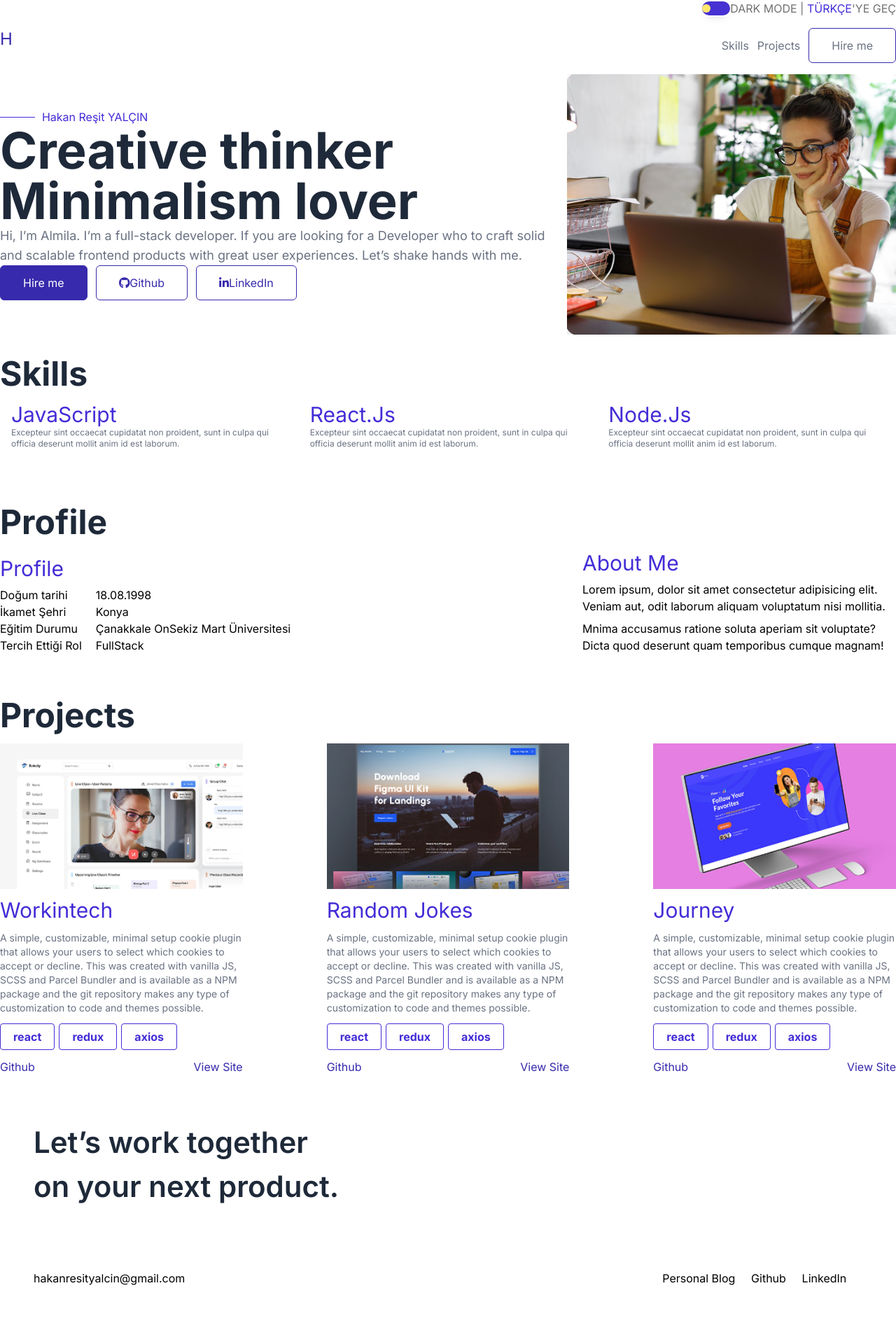
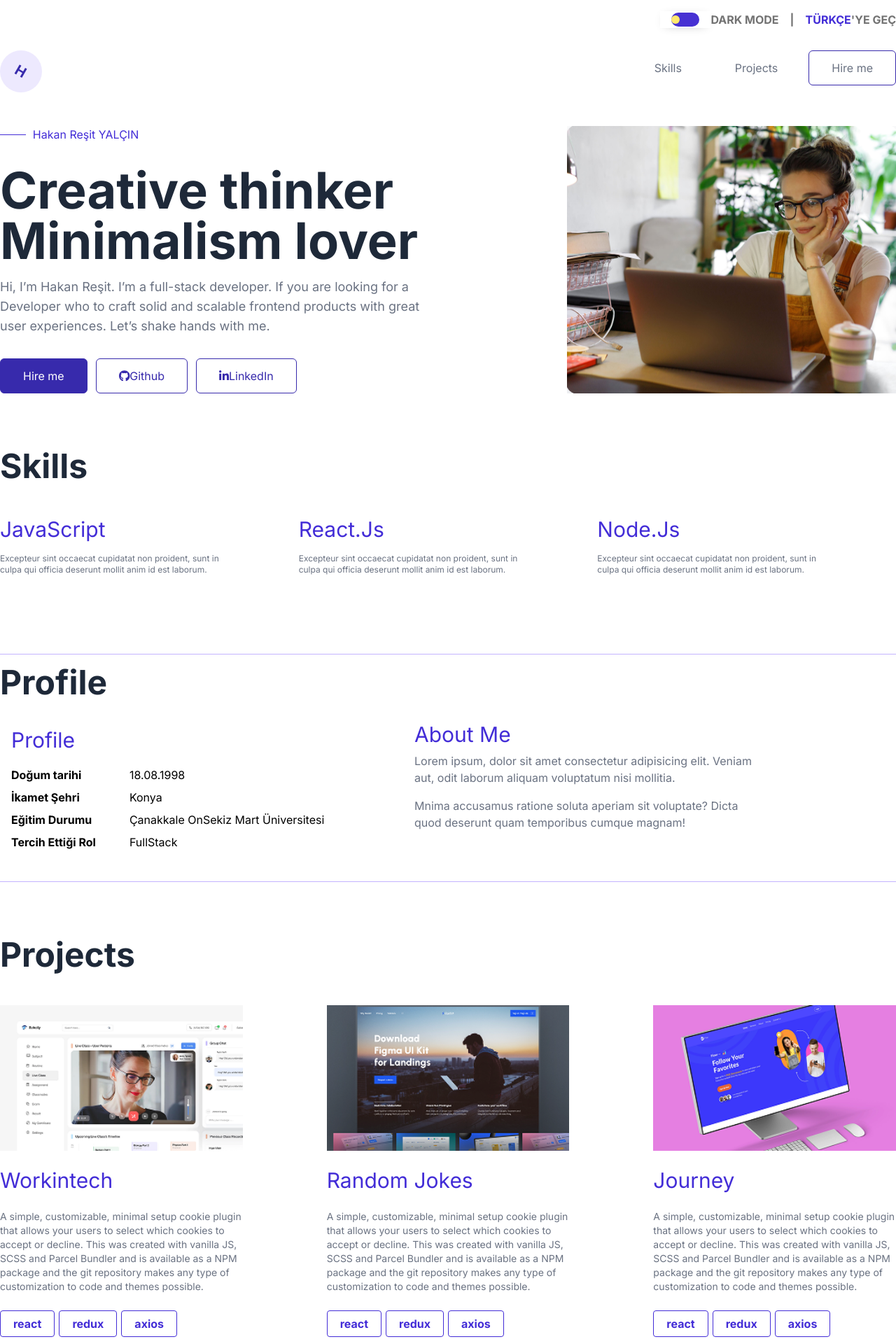
Before and after one commit to hakanry/portfolio-challange, a React (Vite) app: page / in a window 1280 px wide. Shown: the top 1920 px of the page at 70% size. Before the commit the page ends 1886 px from the top, so only its background shows below. Built offline with nearby package versions, Linux system fonts and the light colour scheme.

Commit message:
light-mode ended

```diff
--- a/src/components/Footer.jsx
+++ b/src/components/Footer.jsx
@@ -7,10 +7,24 @@ function Footer() {
         Let’s work together on your next product.
       </h1>
       <nav className="flex justify-around">
-        <a className="grow-30">hakanresityalcin@gmail.com</a>
-        <a className="grow-1">Personal Blog</a>
-        <a className="grow-1">Github</a>
-        <a className="grow-1">LinkedIn</a>
+        <a className="grow-30  text-rose-800 underline font-bold " href="#">
+          👉 hakanresityalcin@gmail.com
+        </a>
+        <a className="grow-1 text-gray-950" href="/">
+          Personal Blog
+        </a>
+        <a
+          className="grow-1 text-emerald-500"
+          href="https://github.com/hakanry"
+        >
+          Github
+        </a>
+        <a
+          className="grow-1 text-sky-600"
+          href="https://www.linkedin.com/in/hakan-re%C5%9Fit-yal%C3%A7%C4%B1n-5207b4243/"
+        >
+          LinkedIn
+        </a>
       </nav>
     </div>
   );
--- a/src/components/Header.jsx
+++ b/src/components/Header.jsx
@@ -2,15 +2,17 @@ export default function Header() {
   return (
     <>
       <div className="flex justify-between py-4">
-        <div>
-          <p className="text-2xl text-indigo-800">H</p>
+        <div class="relative w-15 h-15 bg-violet-100 rounded-full flex justify-center items-center text-center ">
+          <span class="absolute text-md left-5.5 top-4 text-indigo-800 rotate-30 font-bold text-xl">
+            H
+          </span>
         </div>
         <div>
           <nav className="flex gap-3 text-md text-gray-500 font-sans">
-            <a className="content-center" href="#">
+            <a className="content-center px-8 py-3" href="#skills">
               Skills
             </a>
-            <a className="content-center" href="#">
+            <a className="content-center px-8 py-3" href="#projects">
               Projects
             </a>
             <a
--- a/src/components/Hero.jsx
+++ b/src/components/Hero.jsx
@@ -4,39 +4,46 @@ import { faGithub, faLinkedinIn } from "@fortawesome/free-brands-svg-icons";
 export default function Hero() {
   return (
     <>
-      <div className="flex ">
-        <div className="content-center">
+      <div className="flex justify-between py-8">
+        <div className="content-center max-w-[50%] flex flex-col gap-8">
           <div className="flex gap-2.5 text-indigo-700 ">
             <div className="grow-1 content-center">
               <hr />
             </div>
             <p className="grow-12">Hakan Reşit YALÇIN</p>
           </div>
-          <div>
+          <div className="flex flex-col gap-4">
             <p className="font-sans font-bold text-7xl text-gray-800">
               Creative thinker Minimalism lover
             </p>
             <h1 className="font-sans font-normal text-lg text-gray-500">
-              Hi, I’m Almila. I’m a full-stack developer. If you are looking for
-              a Developer who to craft solid and scalable frontend products with
-              great user experiences. Let’s shake hands with me.
+              Hi, I’m Hakan Reşit. I’m a full-stack developer. If you are
+              looking for a Developer who to craft solid and scalable frontend
+              products with great user experiences. Let’s shake hands with me.
             </h1>
           </div>
           <div className="flex gap-3">
-            <button className="border rounded-md border-indigo-800 px-8 py-3 text-white bg-indigo-800">
+            <a href="#">
+              {" "}
+              <button className="cursor-pointer border rounded-md border-indigo-800 px-8 py-3 text-white bg-indigo-800">
                 Hire me
               </button>
-            <button className="border rounded-md border-indigo-800 px-8 py-3 text-indigo-800">
+            </a>
+            <a href="https://github.com/hakanry">
+              <button className="cursor-pointer border rounded-md border-indigo-800 px-8 py-3 text-indigo-800">
                 <FontAwesomeIcon icon={faGithub} />
                 Github
               </button>
-            <button className="border rounded-md border-indigo-800 px-8 py-3 text-indigo-800">
+            </a>
+            <a href="https://www.linkedin.com/in/hakan-re%C5%9Fit-yal%C3%A7%C4%B1n-5207b4243/">
+              <button className="cursor-pointer border rounded-md border-indigo-800 px-8 py-3 text-indigo-800">
                 <FontAwesomeIcon icon={faLinkedinIn} />
                 LinkedIn
               </button>
+            </a>
           </div>
         </div>
-        <img src={img_1} />
+        <img className="max-w-[50%]" src={img_1} />
       </div>
     </>
   );
--- a/src/components/Profile.jsx
+++ b/src/components/Profile.jsx
@@ -2,24 +2,25 @@ import React from "react";
 
 function Profile() {
   return (
-    <article className="py-4">
+    <article className="py-8" id="profile">
+      <hr className="text-violet-300" />
       <h1 className="font-sans font-bold text-5xl text-gray-800 py-4">
         Profile
       </h1>
-      <section className="flex justify-between">
+      <section className="flex justify-between p-4">
         <div className="py-2">
           <h2 className="text-indigo-700 text-3xl">Profile</h2>
-          <div className="flex gap-5 ">
-            <ul className="py-2">
-              <li>Doğum tarihi</li>
+          <div className="flex gap-12 ">
+            <ul className="py-4 leading-8">
+              <li className="font-bold">Doğum tarihi</li>
 
-              <li>İkamet Şehri</li>
+              <li className="font-bold">İkamet Şehri</li>
 
-              <li>Eğitim Durumu</li>
+              <li className="font-bold">Eğitim Durumu</li>
 
-              <li>Tercih Ettiği Rol</li>
+              <li className="font-bold">Tercih Ettiği Rol</li>
             </ul>
-            <ul className="py-2">
+            <ul className="py-4 leading-8">
               <li>18.08.1998</li>
 
               <li>Konya</li>
@@ -30,19 +31,20 @@ function Profile() {
             </ul>
           </div>
         </div>
-        <div className="max-w-md">
-          <h2 className="text-indigo-700 text-3xl">About Me</h2>
-          <blockquote className="py-2">
+        <div className="max-w-2xl">
+          <h2 className="text-indigo-700 text-3xl ">About Me</h2>
+          <blockquote className="py-2 text-gray-500 max-w-[75%]">
             Lorem ipsum, dolor sit amet consectetur adipisicing elit. Veniam
             aut, odit laborum aliquam voluptatum nisi mollitia.
           </blockquote>
 
-          <blockquote>
+          <blockquote className="py-2 text-gray-500 max-w-[75%]">
             Mnima accusamus ratione soluta aperiam sit voluptate? Dicta quod
             deserunt quam temporibus cumque magnam!{" "}
           </blockquote>
         </div>
       </section>
+      <hr className=" text-violet-300" />
     </article>
   );
 }
--- a/src/components/ProjectCard.jsx
+++ b/src/components/ProjectCard.jsx
@@ -4,7 +4,7 @@ import { Link } from "react-router-dom/cjs/react-router-dom.min";
 function ProjectCard(p) {
   const { project } = p;
   return (
-    <div className="flex flex-col gap-3">
+    <div className="flex flex-col gap-6 py-4">
       <img src={project.imgSRC} />
       <h1 className="text-indigo-700 text-3xl">{project.title}</h1>
       <p className="text-gray-500 text-sm">{project.paragraph}</p>
@@ -20,7 +20,7 @@ function ProjectCard(p) {
           );
         })}
       </div>
-      <nav className="flex justify-between text-indigo-800">
+      <nav className="flex justify-between text-indigo-800 underline font-bold ">
         <a href={project.github}>Github</a>
         <a href={project.projectURL}>View Site</a>
       </nav>
--- a/src/components/Projects.jsx
+++ b/src/components/Projects.jsx
@@ -34,11 +34,11 @@ const projectData = [
 ];
 function Projects() {
   return (
-    <section className="py-4">
+    <section className="py-8" id="projects">
       <h1 className="font-sans font-bold text-5xl text-gray-800 py-4">
         Projects
       </h1>
-      <div className="flex gap-30">
+      <div className="flex gap-30 py-4">
         {projectData.map((p, index) => {
           return <ProjectCard key={index} project={p} />;
         })}
--- a/src/components/SkillCard.jsx
+++ b/src/components/SkillCard.jsx
@@ -3,9 +3,11 @@ import React from "react";
 function SkillCard(s) {
   const { skill } = s;
   return (
-    <div className="flex flex-col p-4">
+    <div className="flex flex-col py-4">
       <h1 className="text-indigo-700 text-3xl">{skill.title}</h1>
-      <p className="text-gray-500 text-xs">{skill.paragraph}</p>
+      <p className="text-gray-500 text-xs max-w-[75%] py-4">
+        {skill.paragraph}
+      </p>
     </div>
   );
 }
--- a/src/components/Skills.jsx
+++ b/src/components/Skills.jsx
@@ -19,10 +19,12 @@ const skillData = [
 ];
 function Skills() {
   return (
-    <section className="py-8">
-      <h1 className="font-sans font-bold text-5xl text-gray-800">Skills</h1>
+    <section className="py-8" id="skills">
+      <h1 className="font-sans font-bold text-5xl text-gray-800 py-4">
+        Skills
+      </h1>
 
-      <div className="flex  justify-between">
+      <div className="flex  justify-between py-4">
         {skillData.map((s, index) => {
           return <SkillCard key={index} skill={s} />;
         })}
--- a/src/components/TopComp.jsx
+++ b/src/components/TopComp.jsx
@@ -4,14 +4,15 @@ export default function TopComp() {
   };
   return (
     <>
-      <div className="font-sans flex justify-end">
-        <div className="navbar">
-          <div className="dark-mode__toggle">
+      <div className="font-sans flex justify-end py-4">
+        <div className="navbar px-4">
+          <div className="dark-mode__toggle ">
             <div onClick={toggleMode} className="toggle" />
           </div>
         </div>
-        <div className="text-neutral-500">
-          DARK MODE | <span className="text-indigo-700">TÜRKÇE</span>'YE GEÇ
+        <div className="text-neutral-500 font-bold flex">
+          DARK MODE <p className="px-4"> | </p>
+          <span className="text-indigo-700 ">TÜRKÇE</span>'YE GEÇ
         </div>
       </div>
     </>
```
Lines whose indentation alone changed are shown as unchanged.
